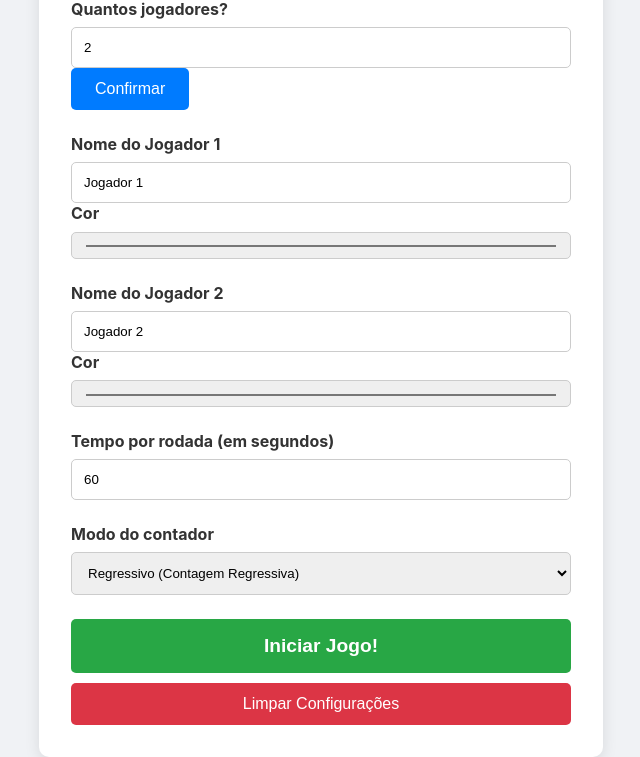
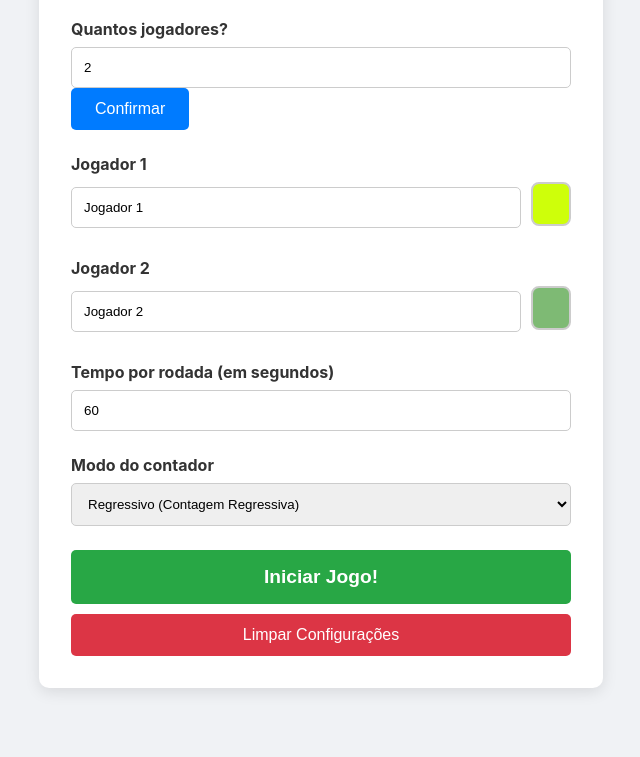
Before and after one commit to romric99/cronGame, a plain HTML site: page index.html in a window 1280 px wide. Shown: the part 93-850 px from the top of the page, without its empty margins (319-959 px from the left). After the commit the page ends 800 px from the top, so only its background shows below. Drawn offline with Linux system fonts and the light colour scheme.

Commit message:
novas modificações

```diff
--- a/script.js
+++ b/script.js
@@ -35,17 +35,52 @@ const CONFIG_KEY = 'cronGameConfig'; // Chave para o localStorage
  */
 function generatePlayerInputs() {
     const numPlayers = parseInt(numPlayersInput.value, 10);
-    playersSetupDiv.innerHTML = ''; // Limpa campos anteriores para evitar duplicatas
+    playersSetupDiv.innerHTML = ''; // Limpa campos anteriores
 
     for (let i = 1; i <= numPlayers; i++) {
         const playerDiv = document.createElement('div');
         playerDiv.classList.add('form-group');
-        playerDiv.innerHTML = `
-            <label for="player-name-${i}">Nome do Jogador ${i}</label>
-            <input type="text" id="player-name-${i}" value="Jogador ${i}">
-            <label for="player-color-${i}">Cor</label>
-            <input type="color" id="player-color-${i}" value="${getRandomColor()}">
-        `;
+
+        // Label principal do jogador
+        const mainLabel = document.createElement('label');
+        mainLabel.textContent = `Jogador ${i}`;
+
+        // Container para os inputs ficarem lado a lado
+        const inputGroup = document.createElement('div');
+        inputGroup.classList.add('player-input-group');
+
+        // Input de texto para o nome
+        const nameInput = document.createElement('input');
+        nameInput.type = 'text';
+        nameInput.id = `player-name-${i}`;
+        nameInput.value = `Jogador ${i}`;
+        nameInput.placeholder = 'Nome do jogador';
+
+        // Input de cor (que será escondido)
+        const colorInput = document.createElement('input');
+        colorInput.type = 'color';
+        colorInput.id = `player-color-${i}`;
+        colorInput.value = getRandomColor();
+
+        // Label para o input de cor (será nosso botão visível)
+        const colorLabel = document.createElement('label');
+        colorLabel.htmlFor = `player-color-${i}`;
+        colorLabel.classList.add('color-picker-label');
+        colorLabel.style.backgroundColor = colorInput.value; // Define a cor inicial
+
+        // Evento para atualizar a cor do "botão" quando o usuário escolhe uma nova cor
+        colorInput.addEventListener('input', (event) => {
+            colorLabel.style.backgroundColor = event.target.value;
+        });
+
+        // Adiciona os elementos na ordem correta
+        inputGroup.appendChild(nameInput);
+        inputGroup.appendChild(colorInput); // O input escondido precisa estar no DOM
+        inputGroup.appendChild(colorLabel); // O nosso "botão"
+
+        playerDiv.appendChild(mainLabel);
+        playerDiv.appendChild(inputGroup);
+
         playersSetupDiv.appendChild(playerDiv);
     }
 }
@@ -187,14 +222,19 @@ function loadSettings() {
         const nameInput = document.getElementById(`player-name-${index + 1}`);
         const colorInput = document.getElementById(`player-color-${index + 1}`);
         if (nameInput) nameInput.value = player.name;
-            if (colorInput) colorInput.value = player.color;
+        if (colorInput) {
+          colorInput.value = player.color;
+          document.querySelector(
+            `label[for=${colorInput.id}]`
+          ).style.backgroundColor = player.color;
+        }
       });
 
-        console.log('Configurações carregadas com sucesso!');
+      console.log("Configurações carregadas com sucesso!");
     } else {
       // Se não houver dados salvos, gera os inputs para o valor padrão
       generatePlayerInputs();
-        console.log('Nenhuma configuração salva encontrada. Usando padrões.');
+      console.log("Nenhuma configuração salva encontrada. Usando padrões.");
     }
 }
 
--- a/style.css
+++ b/style.css
@@ -145,3 +145,43 @@ button:hover {
 .secondary-button:hover {
     background-color: #c82333;
 }
+
+
+/* --- ESTILOS PARA O LAYOUT DOS JOGADORES --- */
+
+/* Container que agrupa o input de nome e o botão de cor */
+.player-input-group {
+    display: flex; /* Ativa o Flexbox para alinhar os itens horizontalmente */
+    align-items: center; /* Alinha os itens verticalmente no centro */
+    gap: 10px; /* Adiciona um espaço entre o nome e o botão de cor */
+}
+
+/* Faz o campo de nome ocupar todo o espaço disponível */
+.player-input-group input[type="text"] {
+    flex-grow: 1; /* O input de texto se expande */
+}
+
+/* Esconde o input de cor original de forma acessível */
+.player-input-group input[type="color"] {
+    position: absolute;
+    opacity: 0;
+    width: 0;
+    height: 0;
+    pointer-events: none; /* Garante que não interfira no clique */
+}
+
+/* Estiliza a LABEL para parecer um botão de cor customizado */
+.color-picker-label {
+    width: 40px;
+    height: 40px;
+    border: 2px solid #ccc;
+    border-radius: 8px; /* Bordas um pouco arredondadas */
+    cursor: pointer;
+    transition: transform 0.2s ease, border-color 0.2s ease;
+}
+
+/* Efeito visual ao passar o mouse sobre o botão de cor */
+.color-picker-label:hover {
+    transform: scale(1.1); /* Aumenta um pouco de tamanho */
+    border-color: #007bff; /* Destaca a borda */
+}
```
Lines whose indentation alone changed are shown as unchanged.
